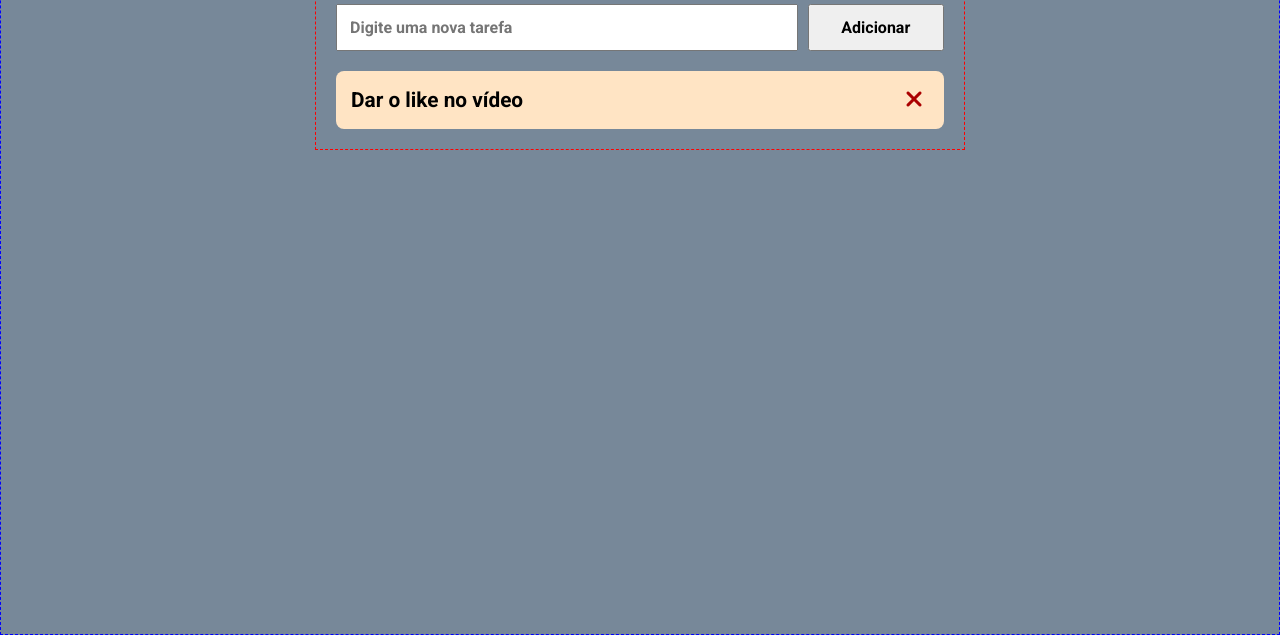
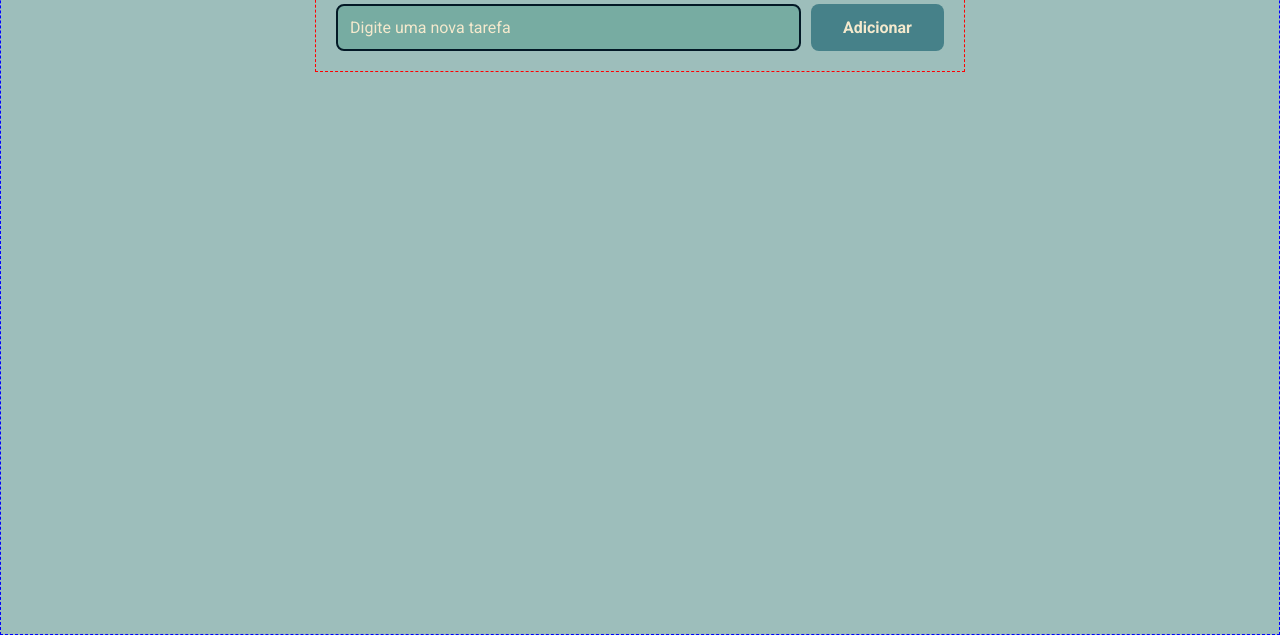
Before and after one commit to HeitorSamuel/projeto-to-do-list, a plain HTML site: page index.html in a window 1280 px wide. Shown: the part 165-800 px from the top of the page. Drawn offline with Linux system fonts and the light colour scheme.

Commit message:
to do list parte 5

```diff
--- a/estilos/style.css
+++ b/estilos/style.css
@@ -8,11 +8,20 @@
     padding: 0px;
     box-sizing: border-box;
     font-family: "Roboto", sans-serif;
-    font-weight: bold;
+
+}
+
+:root{
+    --texto-principal: #031926;
+    --fundo-principal: #9DBEBB;
+    --cor-botao: #468189;
+    --cor-caixa: #77ACA2;
+    --cor-texto-fonte: #F4E9CD;
+
 }
 
 body{
-    background-color: lightslategray;
+    background-color: var(--fundo-principal);
 }
 
 main{
@@ -45,6 +54,7 @@ div.titulo{
 div.titulo > h1{
     font-size: 4rem;
     font-family: "Bebas Neue", sans-serif;
+    color: var(--texto-principal);
 }
 
 div.input-button{
@@ -60,6 +70,15 @@ div.input-button > input{
 
 div.input-button > input#txtinput{
     flex: 4;
+    background-color: var(--cor-caixa);
+    color: var(--cor-texto-fonte);
+    border: 2px solid var(--texto-principal);
+    border-radius: 8px;
+
+}
+
+div.input-button > input#txtinput::placeholder{
+    color: var(--cor-texto-fonte);
 }
 
 div.input-button > input#txtinput:focus{
@@ -69,6 +88,17 @@ div.input-button > input#txtinput:focus{
 div.input-button > input#botao-add{
     flex: 1;
     cursor: pointer;
+    background-color: var(--cor-botao);
+    color: var(--cor-texto-fonte);
+    border: none;
+    border-radius: 8px;
+    font-weight: bold;
+    transition: background-color 0.5s, color 0.5s;
+}
+
+div.input-button > input#botao-add:hover{
+    background-color: var(--cor-caixa);
+    color: var(--texto-principal);
 }
 
 div.tasks{
@@ -78,13 +108,14 @@ div.tasks{
     align-items: center;
     width: 100%;
     font-size: 1.3rem;
-    background-color: bisque;
+    background-color: var(--cor-caixa);
     border-radius: 8px;
     padding: 5px;
 }
 
 div.tasks > div.texto-task{
     padding-left: 10px;
+    color: var(--cor-texto-fonte);
 }
 
 div.tasks > button.botao-del{
@@ -94,5 +125,10 @@ div.tasks > button.botao-del{
     background-color: transparent;
     border: none;
     font-size: 1.5rem;
-    color: rgb(170, 0, 0);
+    color: #590d22;
+    transition: color 0.5s;
 }
+
+div.tasks > button.botao-del:hover{
+    color: #c9184a;
+}
--- a/index.html
+++ b/index.html
@@ -17,13 +17,6 @@
                 <input type="text" name="txtinput" id="txtinput" placeholder="Digite uma nova tarefa" required>
                 <input type="button" id="botao-add" value="Adicionar" onclick="adicionar()">
             </div>
-            <div class="tasks">
-                    <div class="texto-task">
-                        Dar o like no vídeo
-                    </div>
-                    <button class="botao-del" onclick="excluir()"><i class="fa-solid fa-xmark"></i></button>
-            </div>
-
             <script src="script.js"></script>
         </section>
     </main>
--- a/script.js
+++ b/script.js
@@ -14,6 +14,9 @@ function adicionar(){
 
         var botaodel = document.createElement('button')
         botaodel.setAttribute('class', 'botao-del')
+
+        botaodel.setAttribute('onclick', 'excluir(this)')
+
         var icone = document.createElement('i')
         icone.setAttribute('class', 'fa-solid fa-xmark')
 
@@ -32,7 +35,6 @@ function adicionar(){
     }
 }
 
-function excluir(){
-    var task = document.querySelector('.tasks')
-    task.remove('.task')
+function excluir(button){
+    button.parentElement.remove()
 }
```
